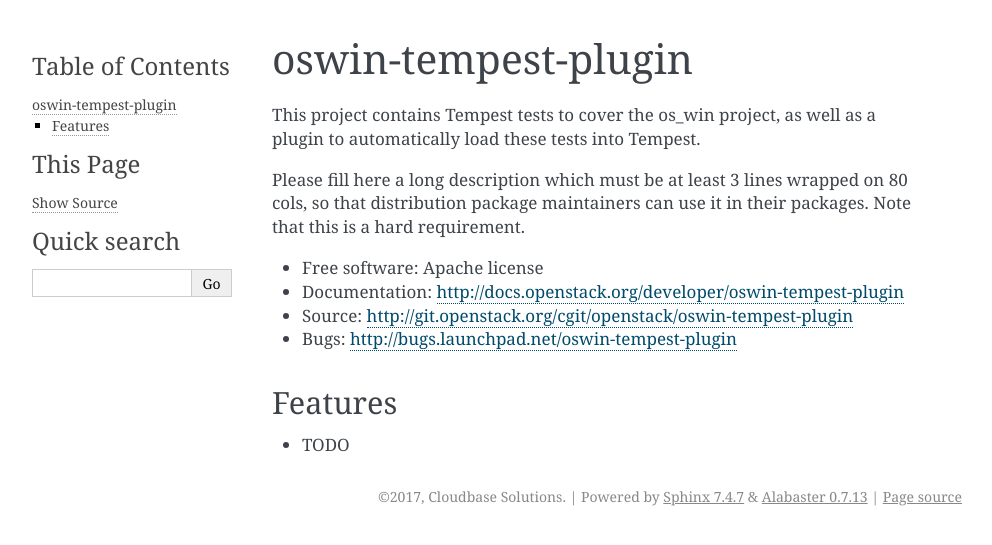
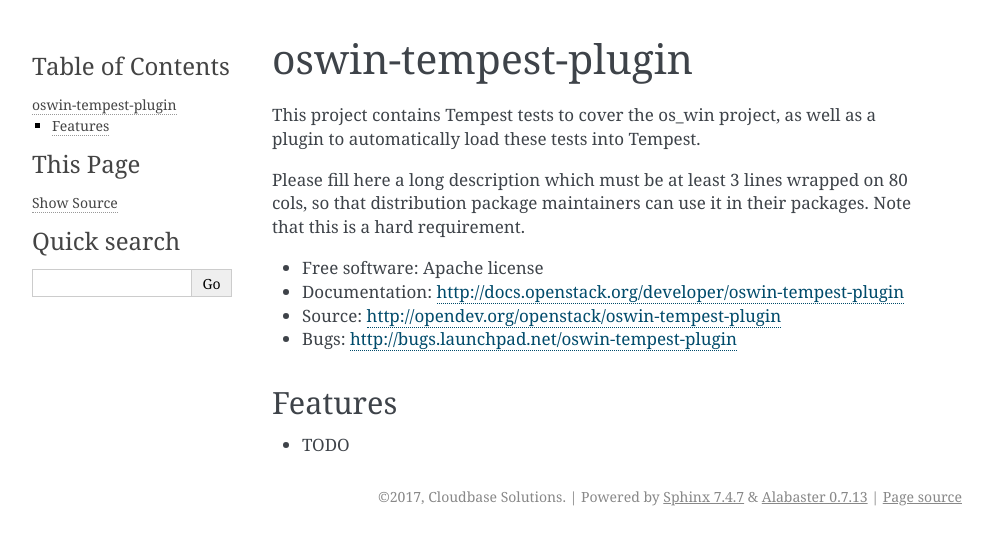
Before and after one commit to openstack-archive/oswin-tempest-plugin, a Sphinx documentation site: the page built from doc/source/readme.rst, in a window 1280 px wide. Shown: the top 545 px of the page, without its empty margins (148-1140 px from the left). Built offline with Sphinx 7.4.7, drawn with Linux system fonts in a browser that asks for light colours; some of the changed lines change nothing that is shown.

Commit message:
Replace git.openstack.org URLs with opendev.org URLs
Change-Id: Iec2c8fbc41f3c49bd129068e8baaded1774dfc22

```diff
--- a/README.rst
+++ b/README.rst
@@ -10,7 +10,7 @@
 
 * Free software: Apache license
 * Documentation: http://docs.openstack.org/developer/oswin-tempest-plugin
-* Source: http://git.openstack.org/cgit/openstack/oswin-tempest-plugin
+* Source: http://opendev.org/openstack/oswin-tempest-plugin
 * Bugs: http://bugs.launchpad.net/oswin-tempest-plugin
 
 Features
--- a/doc/source/usage.rst
+++ b/doc/source/usage.rst
@@ -1,6 +1,6 @@
-========
+=====
 Usage
-========
+=====
 
 To use oswin-tempest-plugin in a project::
 
```
Also changed, not shown: 1 other file.
